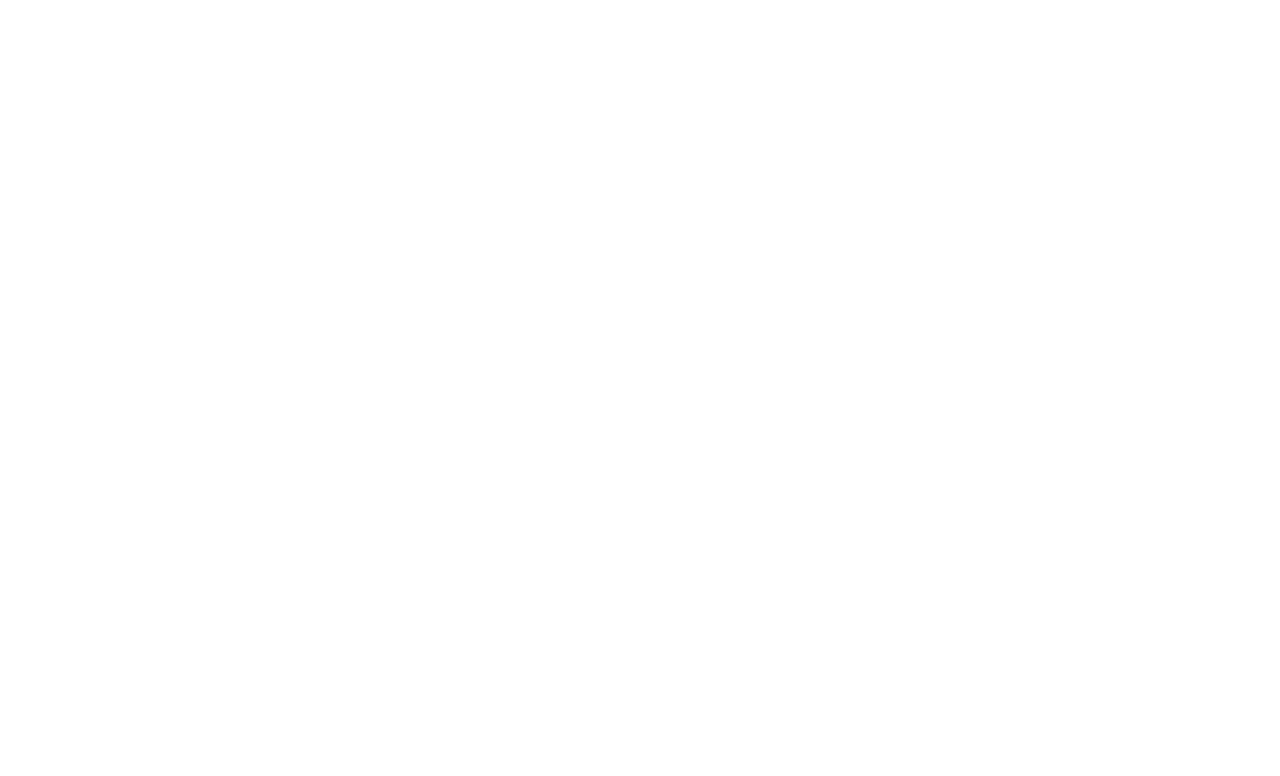
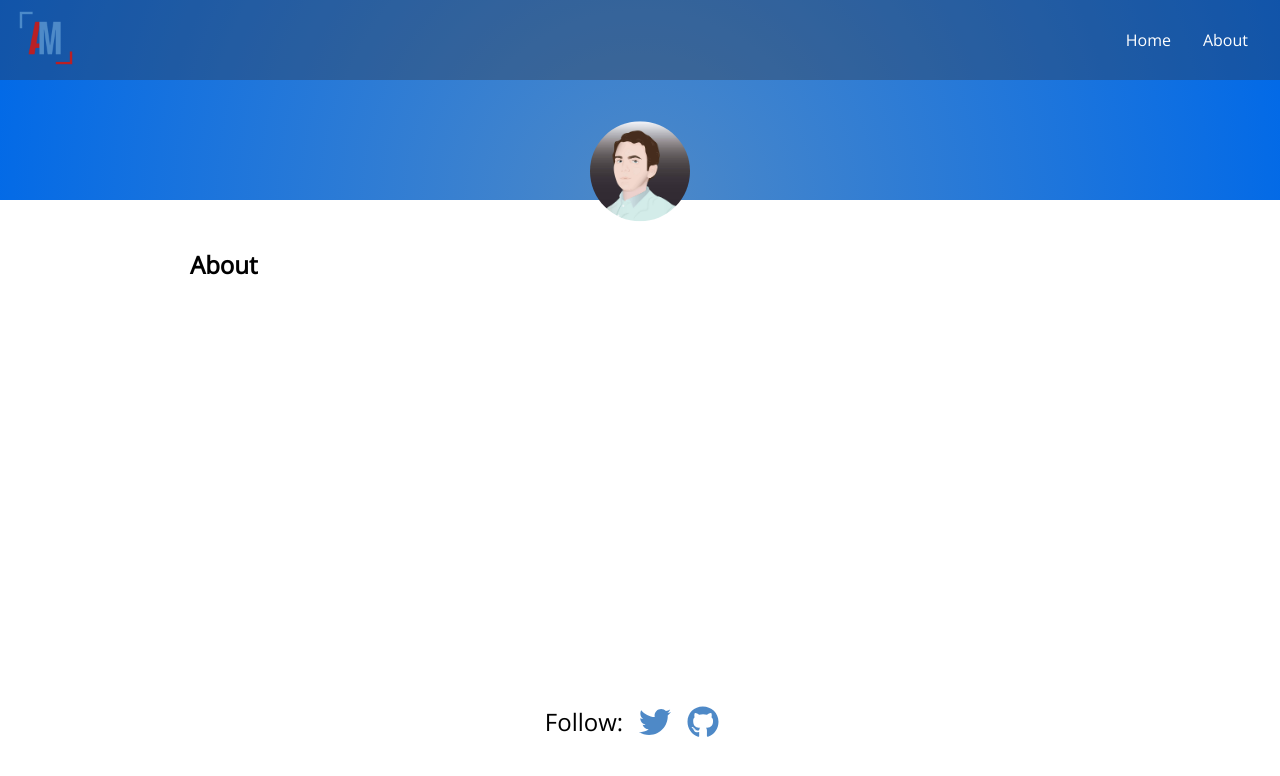
Before and after one commit to AustinMallar/Personal-Website, a Gatsby site: page /about in a window 1280 px wide. Before the commit this address had no page. Built offline with nearby package versions, Linux system fonts and the light colour scheme; Gatsby itself is replaced by a stand-in of ours.

Commit message:
added navbar and site logo

```diff
--- a/src/components/footer.js
+++ b/src/components/footer.js
@@ -9,8 +9,15 @@
     <FooterStyles>
       <div className="container">
         <div className="social-links">
-          <FontAwesomeIcon className="social-icon" icon={faTwitter} />
-          <FontAwesomeIcon className="social-icon" icon={faGithub} />
+          <span style={{ fontSize: "1.5rem", marginRight: "1rem" }}>
+            Follow:
+          </span>
+          <a className="social-icon" href="//twitter.com/austin_mallar">
+            <FontAwesomeIcon icon={faTwitter} />
+          </a>
+          <a className="social-icon" href="//github.com/austinmallar">
+            <FontAwesomeIcon icon={faGithub} />
+          </a>
         </div>
       </div>
     </FooterStyles>
--- a/src/components/header.js
+++ b/src/components/header.js
@@ -14,6 +14,13 @@
           }
         }
       }
+      siteLogo: file(absolutePath: { regex: "/logo.png/" }) {
+        childImageSharp {
+          fixed(width: 60, height: 60) {
+            ...GatsbyImageSharpFixed
+          }
+        }
+      }
       site {
         siteMetadata {
           title
@@ -25,12 +32,29 @@
 
   return (
     <HeaderStyles>
+      <div className="nav-bar">
+        <div className="logo">
+          <Image
+            fixed={data.siteLogo.childImageSharp.fixed}
+            alt={data.site.siteMetadata.author}
+          />
+        </div>
+        <div className="nav-links">
+          <ul>
+            <li>
+              <Link className="nav-link" activeClassName="active" to="/">
+                Home
+              </Link>
+            </li>
+            <li>
+              <Link className="nav-link" activeClassName="active" to="about">
+                About
+              </Link>
+            </li>
+          </ul>
+        </div>
+      </div>
       <div className="container">
-        <h1 className="site-title">
-          <Link className="site-link" to="/">
-            {data.site.siteMetadata.title}
-          </Link>
-        </h1>
         <div className="header-logo-wrap">
           <Image
             fixed={data.avatar.childImageSharp.fixed}
--- a/src/components/styles/FooterStyles.js
+++ b/src/components/styles/FooterStyles.js
@@ -7,11 +7,17 @@
   div.social-links {
     display: flex;
     font-size: 2rem;
-    color: #4e89c7;
+    align-items: center;
   }
 
-  svg.social-icon {
+  a.social-icon {
     margin-right: 1rem;
+    color: #4e89c7;
+    transition: color 0.5s;
+  }
+
+  a.social-icon:hover {
+    color: #b51f24;
   }
 
   div.footer-text {
--- a/src/components/styles/HeaderStyles.js
+++ b/src/components/styles/HeaderStyles.js
@@ -1,11 +1,40 @@
 import styled from "styled-components"
 
 const HeaderStyles = styled.header`
-  display: grid;
-  align-items: center;
   height: 200px;
-  background: linear-gradient(#0069e8, #4e89c7);
+  background: radial-gradient(circle at bottom, #4e89c7, #0069e8);
   position: relative;
+
+  div.nav-bar {
+    display: flex;
+    align-items: center;
+    justify-content: space-between;
+    background-color: rgba(51, 46, 52, 0.35);
+    height: 5rem;
+    width: 100%;
+  }
+
+  div.logo {
+    margin-left: 1rem;
+  }
+
+  div.nav-links ul li {
+    display: inline;
+    margin-right: 2rem;
+  }
+
+  a.nav-link {
+    color: white;
+    transition: color 0.6s;
+  }
+
+  a.active {
+    color: #aaaaaa;
+  }
+
+  a.nav-link:hover {
+    color: #cccccc;
+  }
 
   h1.site-title {
     margin-bottom: 1.6rem;
--- a/src/components/styles/LayoutStyles.js
+++ b/src/components/styles/LayoutStyles.js
@@ -15,12 +15,18 @@
     max-width: 900px;
     margin: 0 auto;
     padding: 3rem 0;
+    min-height: 500px;
+  }
+
+  p.bio-text {
+    font-size: 1.2rem;
+    text-align: center;
   }
 
   @media (max-width: 1000px) {
-   main {
-     margin: 0 2rem;
-   }
+    main {
+      margin: 0 2rem;
+    }
   }
 `
 
--- /dev/null
+++ b/src/pages/about.js
@@ -0,0 +1,17 @@
+import React from "react"
+
+import Layout from "../components/layout"
+import SEO from "../components/seo"
+
+class BlogIndex extends React.Component {
+  render() {
+    return (
+      <Layout location={this.props.location}>
+        <SEO title="About" />
+        <h2>About</h2>
+      </Layout>
+    )
+  }
+}
+
+export default BlogIndex
```
Also changed, not shown: src/components/bio.js (+3 -4 lines).
